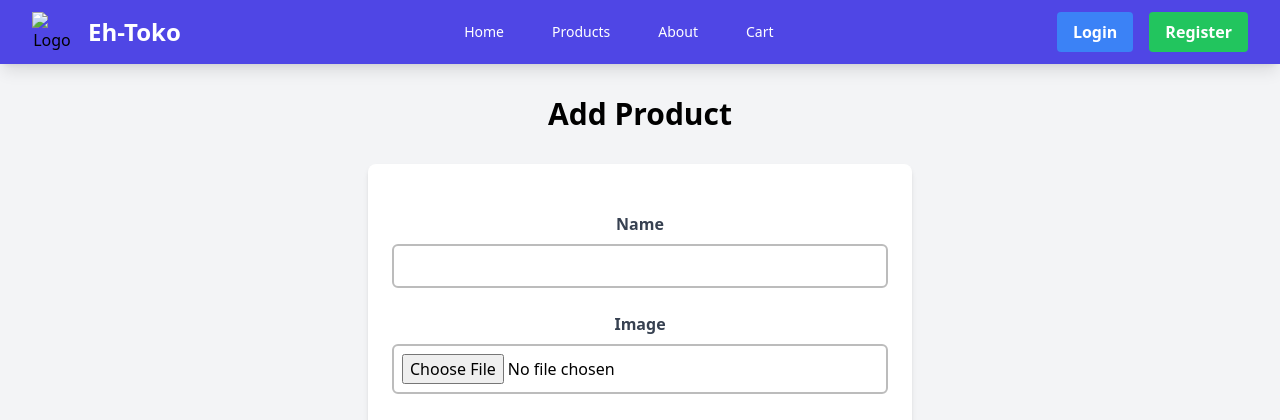
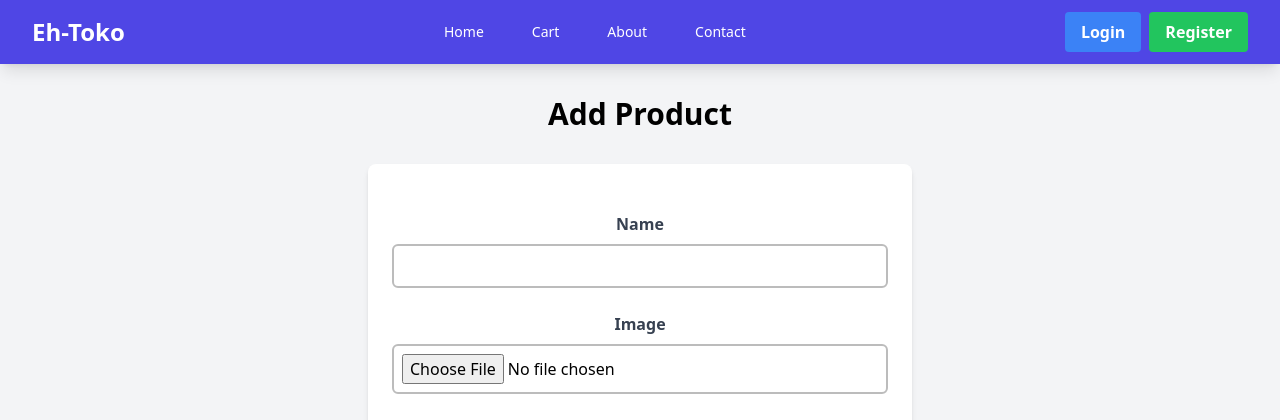
Before and after one commit to EdPootis/e-commerce-assignment, a Django app: page /add-product in a window 1280 px wide. Shown: the top 420 px of the page. Run offline with Django 5.2, Linux system fonts and the light colour scheme; some libraries are stand-ins or nearby versions.

Commit message:
test navbar

```diff
--- a/main/templates/main.html
+++ b/main/templates/main.html
@@ -35,7 +35,7 @@
 
     {% if not products %}
     <div class="flex flex-col items-center justify-center min-h-[24rem] p-6">
-        <img src="{% static 'image/no-product.png' %}" alt="No Product :(" class="w-32 h-32 mb-4"/>
+        <img src="{% static 'image/no-product.png' %}" alt="No Product :(" class="max-w-md mb-4"/>
         <p class="text-center text-gray-600 mt-4">Belum ada data product yang terdaftar.</p>
     </div>
     {% else %}
--- a/templates/navbar.html
+++ b/templates/navbar.html
@@ -1,33 +1,34 @@
 <nav class="bg-indigo-600 shadow-lg fixed top-0 left-0 z-40 w-screen">
     <div class="max-w-7xl mx-auto px-4 sm:px-6 lg:px-8">
       <div class="flex items-center justify-between h-16">
-        <!-- Logo and Title -->
-        <div class="flex items-center space-x-4">
-          <img src="https://via.placeholder.com/40" alt="Logo" class="h-10 w-10"> <!-- Placeholder logo -->
-          <h1 class="text-2xl font-bold text-white">Eh-Toko</h1>
+        <div class="flex items-center">
+          <h1 class="text-2xl font-bold text-center text-white">Eh-Toko</h1>
         </div>
-
         <!-- Main navbar menu for larger screens -->
         <div class="hidden md:flex items-center space-x-6">
           <a href="{% url 'main:show_main' %}" class="text-white hover:bg-indigo-700 px-3 py-2 rounded-md text-sm font-medium">Home</a>
-          <a href="{% url 'main:show_main' %}" class="text-white hover:bg-indigo-700 px-3 py-2 rounded-md text-sm font-medium">Products</a>
+          <a href="{% url 'main:show_main' %}" class="text-white hover:bg-indigo-700 px-3 py-2 rounded-md text-sm font-medium">Cart</a>
           <a href="{% url 'main:show_main' %}" class="text-white hover:bg-indigo-700 px-3 py-2 rounded-md text-sm font-medium">About</a>
-          <a href="{% url 'main:show_main' %}" class="text-white hover:bg-indigo-700 px-3 py-2 rounded-md text-sm font-medium">Cart</a>
+          <a href="{% url 'main:show_main' %}" class="text-white hover:bg-indigo-700 px-3 py-2 rounded-md text-sm font-medium">Contact</a>
         </div>
-
-        <!-- Authentication buttons for larger screens -->
-        <div class="hidden md:flex items-center space-x-4">
+        <!-- Authentication buttons -->
+        <div class="hidden md:flex items-center">
           {% if user.is_authenticated %}
             <span class="text-gray-300 mr-4">Welcome, {{ user.username }}</span>
-            <a href="{% url 'main:logout' %}" class="bg-red-500 hover:bg-red-600 text-white font-bold py-2 px-4 rounded transition duration-300">Logout</a>
+            <a href="{% url 'main:logout' %}" class="text-center bg-red-500 hover:bg-red-600 text-white font-bold py-2 px-4 rounded transition duration-300">
+              Logout
+            </a>
           {% else %}
-            <a href="{% url 'main:login' %}" class="bg-blue-500 hover:bg-blue-600 text-white font-bold py-2 px-4 rounded transition duration-300">Login</a>
-            <a href="{% url 'main:register' %}" class="bg-green-500 hover:bg-green-600 text-white font-bold py-2 px-4 rounded transition duration-300">Register</a>
+            <a href="{% url 'main:login' %}" class="text-center bg-blue-500 hover:bg-blue-600 text-white font-bold py-2 px-4 rounded transition duration-300 mr-2">
+              Login
+            </a>
+            <a href="{% url 'main:register' %}" class="text-center bg-green-500 hover:bg-green-600 text-white font-bold py-2 px-4 rounded transition duration-300">
+              Register
+            </a>
           {% endif %}
         </div>
-
         <!-- Mobile menu button -->
-        <div class="md:hidden flex items-center">
+        <div class="md:hidden flex items-center" for="mobile-menu">
           <button class="mobile-menu-button">
             <svg class="w-6 h-6 text-white" fill="none" stroke-linecap="round" stroke-linejoin="round" stroke-width="2" viewBox="0 0 24 24" stroke="currentColor">
               <path d="M4 6h16M4 12h16M4 18h16"></path>
@@ -36,26 +37,29 @@
         </div>
       </div>
     </div>
-
     <!-- Mobile menu -->
-    <div class="mobile-menu hidden md:hidden px-4 w-full md:max-w-full">
+    <div class="mobile-menu hidden md:hidden px-4 w-full md:max-w-full" for="mobile-menu">
       <div class="pt-2 pb-3 space-y-1 mx-auto">
         <a href="{% url 'main:show_main' %}" class="block text-white hover:bg-indigo-700 px-3 py-2 rounded-md text-sm font-medium">Home</a>
-        <a href="{% url 'main:show_main' %}" class="block text-white hover:bg-indigo-700 px-3 py-2 rounded-md text-sm font-medium">Products</a>
+        <a href="{% url 'main:show_main' %}" class="block text-white hover:bg-indigo-700 px-3 py-2 rounded-md text-sm font-medium">Cart</a>
         <a href="{% url 'main:show_main' %}" class="block text-white hover:bg-indigo-700 px-3 py-2 rounded-md text-sm font-medium">About</a>
-        <a href="{% url 'main:show_main' %}" class="block text-white hover:bg-indigo-700 px-3 py-2 rounded-md text-sm font-medium">Cart</a>
-
-        <!-- Authentication buttons for mobile screens -->
+        <a href="{% url 'main:show_main' %}" class="block text-white hover:bg-indigo-700 px-3 py-2 rounded-md text-sm font-medium">Contact</a>
+        <!-- Authentication buttons -->
         {% if user.is_authenticated %}
           <span class="block text-gray-300 px-3 py-2">Welcome, {{ user.username }}</span>
-          <a href="{% url 'main:logout' %}" class="block bg-red-500 hover:bg-red-600 text-white font-bold py-2 px-4 rounded transition duration-300">Logout</a>
+          <a href="{% url 'main:logout' %}" class="block text-center bg-red-500 hover:bg-red-600 text-white font-bold py-2 px-4 rounded transition duration-300">
+            Logout
+          </a>
         {% else %}
-          <a href="{% url 'main:login' %}" class="block bg-blue-500 hover:bg-blue-600 text-white font-bold py-2 px-4 rounded transition duration-300 mb-2">Login</a>
-          <a href="{% url 'main:register' %}" class="block bg-green-500 hover:bg-green-600 text-white font-bold py-2 px-4 rounded transition duration-300">Register</a>
+          <a href="{% url 'main:login' %}" class="block text-center bg-blue-500 hover:bg-blue-600 text-white font-bold py-2 px-4 rounded transition duration-300 mb-2">
+            Login
+          </a>
+          <a href="{% url 'main:register' %}" class="block text-center bg-green-500 hover:bg-green-600 text-white font-bold py-2 px-4 rounded transition duration-300">
+            Register
+          </a>
         {% endif %}
       </div>
     </div>
-
     <script>
       const btn = document.querySelector("button.mobile-menu-button");
       const menu = document.querySelector(".mobile-menu");
```
Also changed, not shown: main/templates/card_product.html (+4 -6 lines).
